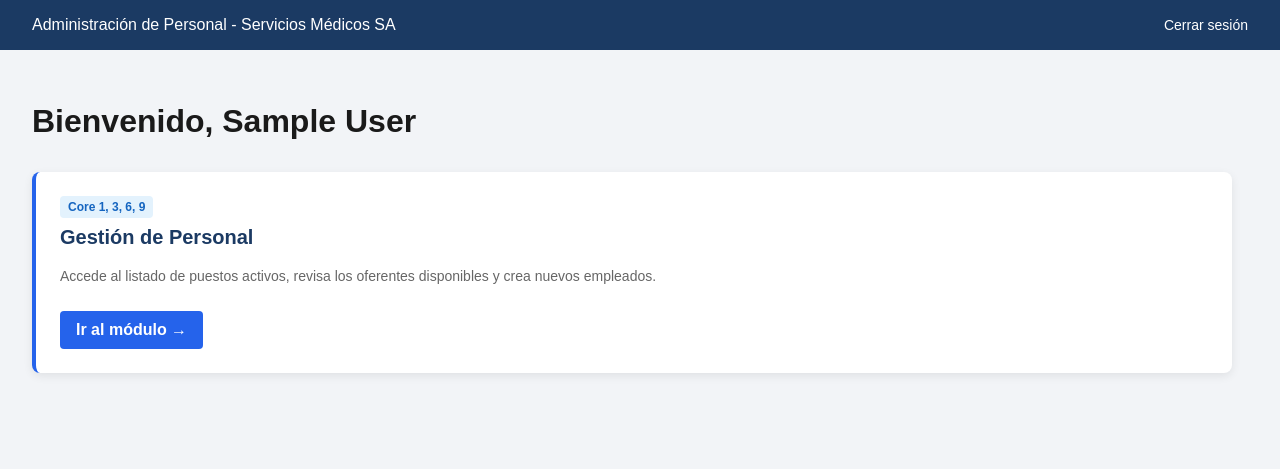
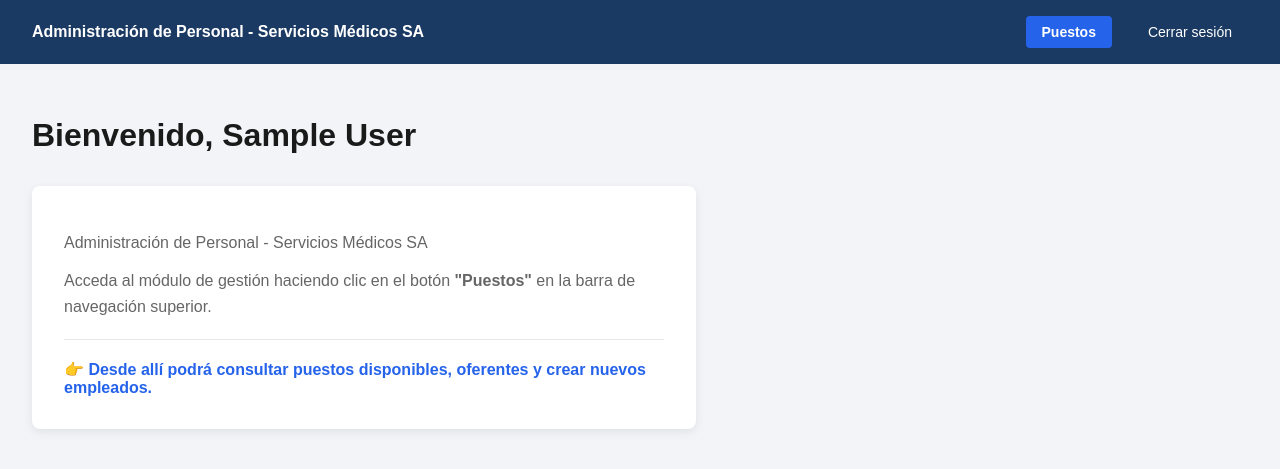
Before and after one commit to kendalls-s/Proye-2-Sitios, a PHP site: page /bienvenida.php in a window 1280 px wide. Shown: the top 469 px of the page. Run offline with PHP 8.4, Linux system fonts and the light colour scheme; the visitor is signed in with stand-in values (Sample User, id 1).

Commit message:
bienvenida

```diff
--- a/Web php/bienvenida.php
+++ b/Web php/bienvenida.php
@@ -27,10 +27,36 @@ if (!isset($_SESSION['usuario'])) {
             align-items: center;
         }
 
+        header .titulo {
+            font-weight: 600;
+        }
+
+        header nav {
+            display: flex;
+            gap: 20px;
+            align-items: center;
+        }
+
         header a {
             color: #ffffff;
             text-decoration: none;
             font-size: 14px;
+            padding: 8px 16px;
+            border-radius: 4px;
+            transition: background-color 0.3s ease;
+        }
+
+        header a:hover {
+            background-color: rgba(255, 255, 255, 0.1);
+        }
+
+        header a.btn-puestos {
+            background-color: #2563eb;
+            font-weight: bold;
+        }
+
+        header a.btn-puestos:hover {
+            background-color: #1e40af;
         }
 
         main {
@@ -39,90 +65,49 @@ if (!isset($_SESSION['usuario'])) {
 
         h1 {
             color: #1a1a1a;
-            margin-bottom: 32px;
         }
 
-        .modulos-grid {
-            display: grid;
-            grid-template-columns: repeat(auto-fit, minmax(280px, 1fr));
-            gap: 24px;
-            max-width: 1200px;
-        }
-
-        .tarjeta-modulo {
+        .bienvenida-info {
             background: #ffffff;
             border-radius: 8px;
             box-shadow: 0 3px 10px rgba(0, 0, 0, .08);
-            padding: 24px;
-            transition: all 0.3s ease;
-            text-decoration: none;
-            color: #333;
-            border-left: 4px solid #2563eb;
+            padding: 32px;
+            max-width: 600px;
+            margin-top: 32px;
         }
 
-        .tarjeta-modulo:hover {
-            box-shadow: 0 6px 20px rgba(0, 0, 0, .12);
-            transform: translateY(-2px);
-        }
-
-        .tarjeta-modulo h2 {
-            margin-top: 0;
-            color: #1b3a63;
-            font-size: 20px;
-        }
-
-        .tarjeta-modulo p {
+        .bienvenida-info p {
             color: #666;
-            font-size: 14px;
-            line-height: 1.5;
+            font-size: 16px;
+            line-height: 1.6;
             margin: 12px 0;
         }
 
-        .etiqueta-core {
-            display: inline-block;
-            background-color: #e3f2fd;
-            color: #1565c0;
-            padding: 4px 8px;
-            border-radius: 4px;
-            font-size: 12px;
+        .bienvenida-info .hint {
+            color: #2563eb;
             font-weight: bold;
-            margin-bottom: 8px;
-        }
-
-        .enlace-acceso {
-            display: inline-block;
-            background-color: #2563eb;
-            color: white;
-            padding: 10px 16px;
-            border-radius: 4px;
-            text-decoration: none;
-            font-weight: bold;
-            margin-top: 12px;
-            transition: background-color 0.3s ease;
-        }
-
-        .enlace-acceso:hover {
-            background-color: #1e40af;
+            margin-top: 20px;
+            padding-top: 20px;
+            border-top: 1px solid #e5e7eb;
         }
     </style>
 </head>
 <body>
     <header>
-        <span>Administración de Personal - Servicios Médicos SA</span>
-        <a href="logout.php">Cerrar sesión</a>
+        <span class="titulo">Administración de Personal - Servicios Médicos SA</span>
+        <nav>
+            <a href="puestos.php" class="btn-puestos">Puestos</a>
+            <a href="logout.php">Cerrar sesión</a>
+        </nav>
     </header>
 
     <main>
         <h1>Bienvenido, <?= htmlspecialchars($_SESSION['nombreCompleto'] ?? $_SESSION['usuario']) ?></h1>
 
-        <div class="modulos-grid">
-            <!-- Core1 & Core3: Gestión de Puestos y Empleados -->
-            <a href="puestos.php" class="tarjeta-modulo">
-                <span class="etiqueta-core">Core 1, 3, 6, 9</span>
-                <h2>Gestión de Personal</h2>
-                <p>Accede al listado de puestos activos, revisa los oferentes disponibles y crea nuevos empleados.</p>
-                <div class="enlace-acceso">Ir al módulo →</div>
-            </a>
+        <div class="bienvenida-info">
+            <p>Administración de Personal - Servicios Médicos SA</p>
+            <p>Acceda al módulo de gestión haciendo clic en el botón <strong>"Puestos"</strong> en la barra de navegación superior.</p>
+            <div class="hint">👉 Desde allí podrá consultar puestos disponibles, oferentes y crear nuevos empleados.</div>
         </div>
     </main>
 </body>
```
Also changed, not shown: Web php/detalle-oferente.php (+31 -2 lines), Web php/oferentes.php (+31 -5 lines), Web php/puestos.php (+31 -2 lines).
